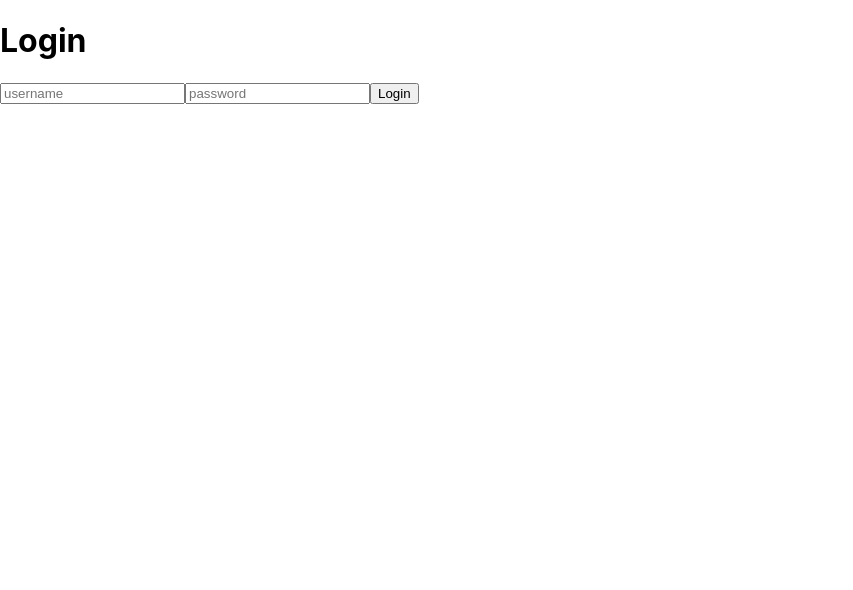
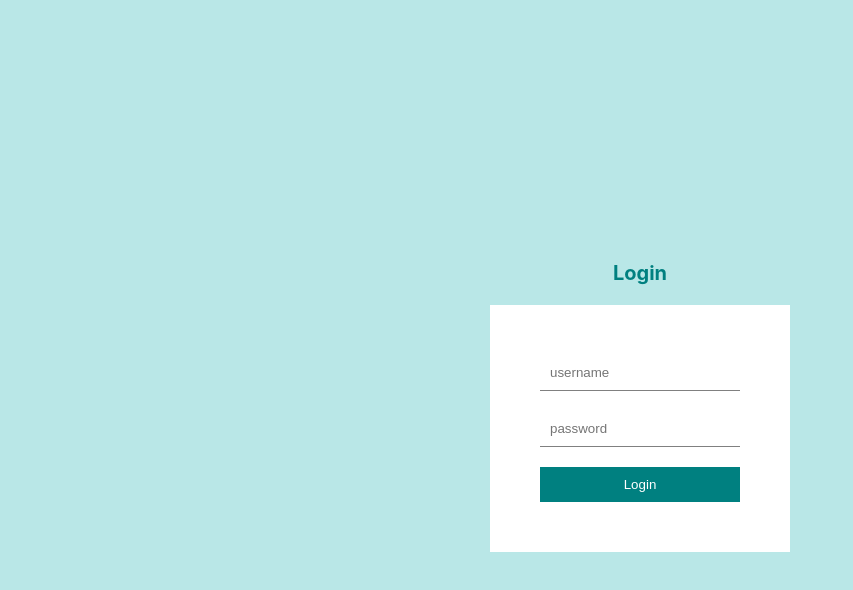
Before and after one commit to Zia123456/node_project, a React (Create React App) app: page /login in a window 1280 px wide. Shown: the top 590 px of the page, without its empty margins (0-853 px from the left). Built offline with nearby package versions, Linux system fonts and the light colour scheme.

Commit message:
Add style to form

```diff
--- a/src/style.scss
+++ b/src/style.scss
@@ -1,10 +1,45 @@
-.app {
+$lightGrean: #b9e7e7;
+
+.App {
   .container {
     //LOGIN & REGISTER
     .auth {
       display: flex;
+      flex-direction: column;
       align-items: center;
       justify-content: center;
+      height: 100vh;
+      background-color: $lightGrean;
+
+      h1 {
+        font-size: 20px;
+        color: teal;
+        margin-bottom: 20px;
+      }
+
+      form {
+        display: flex;
+        flex-direction: column;
+        padding: 50px;
+        background-color: #fff;
+        width: 200px;
+        gap: 20px;
+
+        input {
+          padding: 10px;
+          border: none;
+          border-bottom: 1px solid gray;
+          outline: none;
+        }
+
+        button {
+          padding: 10px;
+          border: none;
+          background-color: teal;
+          cursor: pointer;
+          color: #fff;
+        }
+      }
     }
   }
 }
```
